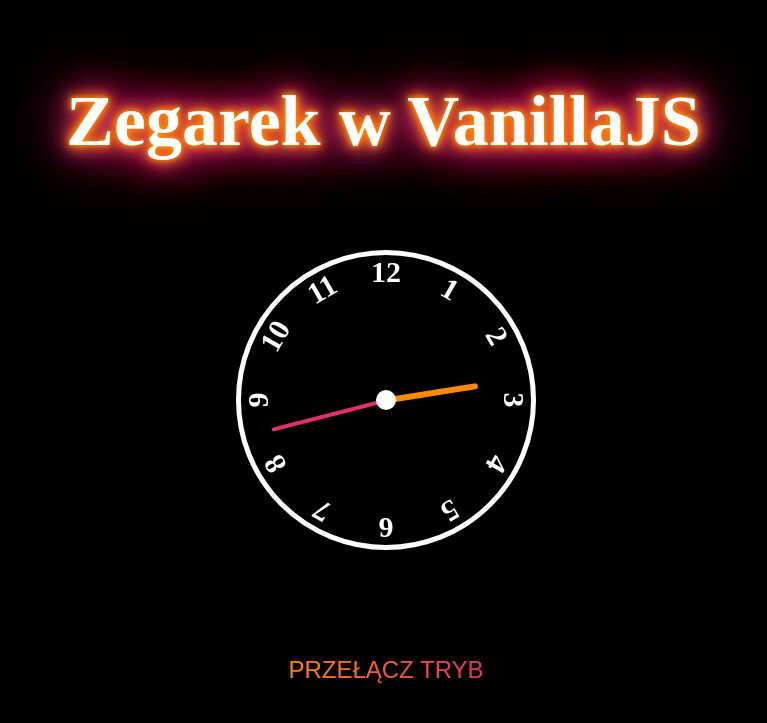
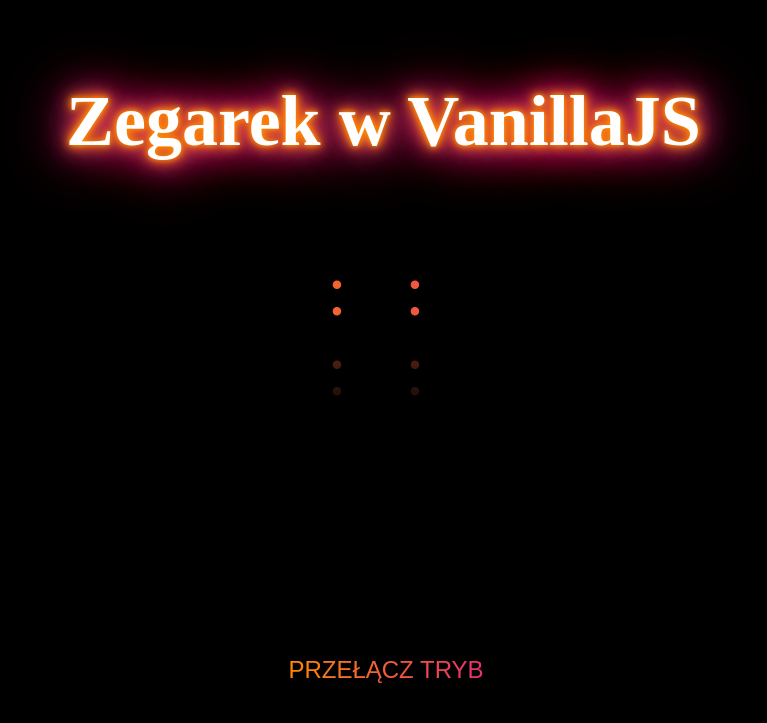
Before and after one commit to MateuszSzczukiewicz/ClockJS, a plain HTML site: page index.html in a window 1280 px wide. Shown: the whole page, without its empty margins (254-1021 px from the left). Drawn offline with Linux system fonts and the light colour scheme.

Commit message:
Add digital clock

```diff
--- a/index.html
+++ b/index.html
@@ -12,7 +12,7 @@
   <section class="clock">
     <div class="clock__wrapper">
       <h1 class="clock__title">Zegarek w VanillaJS</h1>
-      <main class="clock__main">
+      <main class="clock__main clock__main--analog">
         <div class="clock__center"></div>
         <div class="clock__hand-minutes" id="hand-minutes"></div>
         <div class="clock__hand-hours" id="hand-hours"></div>
@@ -29,6 +29,15 @@
         <div class="clock__number">11</div>
         <div class="clock__number">12</div>
       </main>
+      <main class="clock__main clock__main--digital">
+        <p class="clock__time">
+          <span></span>
+          :
+          <span></span>
+          :
+          <span></span>
+        </p>
+      </main>
       <button class="clock__switch" type="button">Przełącz tryb</button>
     </div>
   </section>
--- a/style.css
+++ b/style.css
@@ -49,11 +49,23 @@ body {
     top: 50%;
     left: 50%;
     transform: translate(-50%, -50%);
+    z-index: 2;
+}
+
+.clock__main--analog {
     width: 300px;
     height: 300px;
+    border: 5px solid white;
     border-radius: 50%;
-    border: 5px solid white;
-    z-index: 2;
+    display: none;
+}
+
+.clock__main--digital {
+    position: absolute;
+    width: 580px;
+    height: 300px;
+    border-radius: unset;
+    background-color: transparent;
 }
 
 .clock__center {
@@ -150,6 +162,17 @@ body {
     transform: rotate(330deg);
 }
 
+.clock__time {
+    text-align: center;
+    font-size: 72px;
+    background: linear-gradient(90deg, #ff8a00, #e52e71);
+    background-clip: text;
+    -webkit-background-clip: text;
+    -webkit-text-fill-color: transparent;
+    letter-spacing: 20px;
+    position: relative;
+    -webkit-box-reflect: below 10px linear-gradient(rgba(0, 0, 0, 0), rgba(255, 255, 255, 0.4));}
+
 .clock__switch {
     align-self: center;
     font-size: 24px;
```
